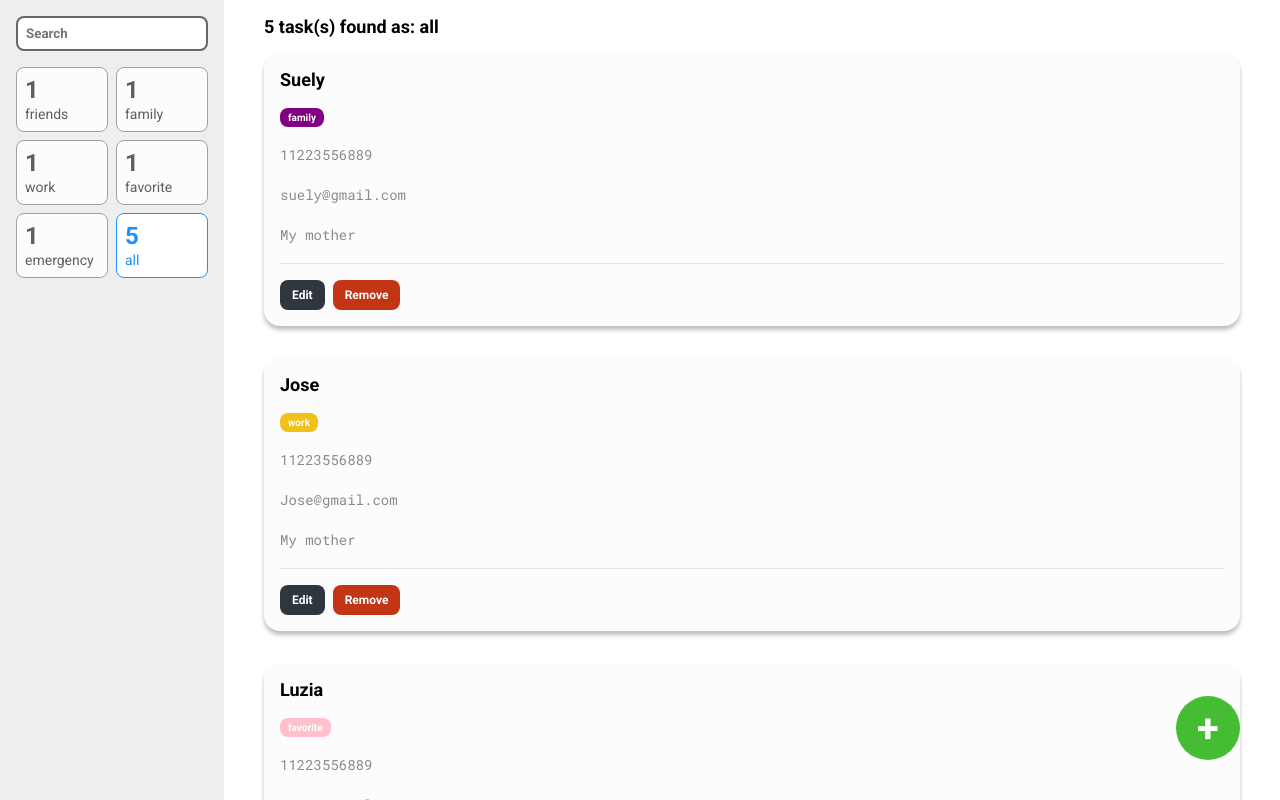
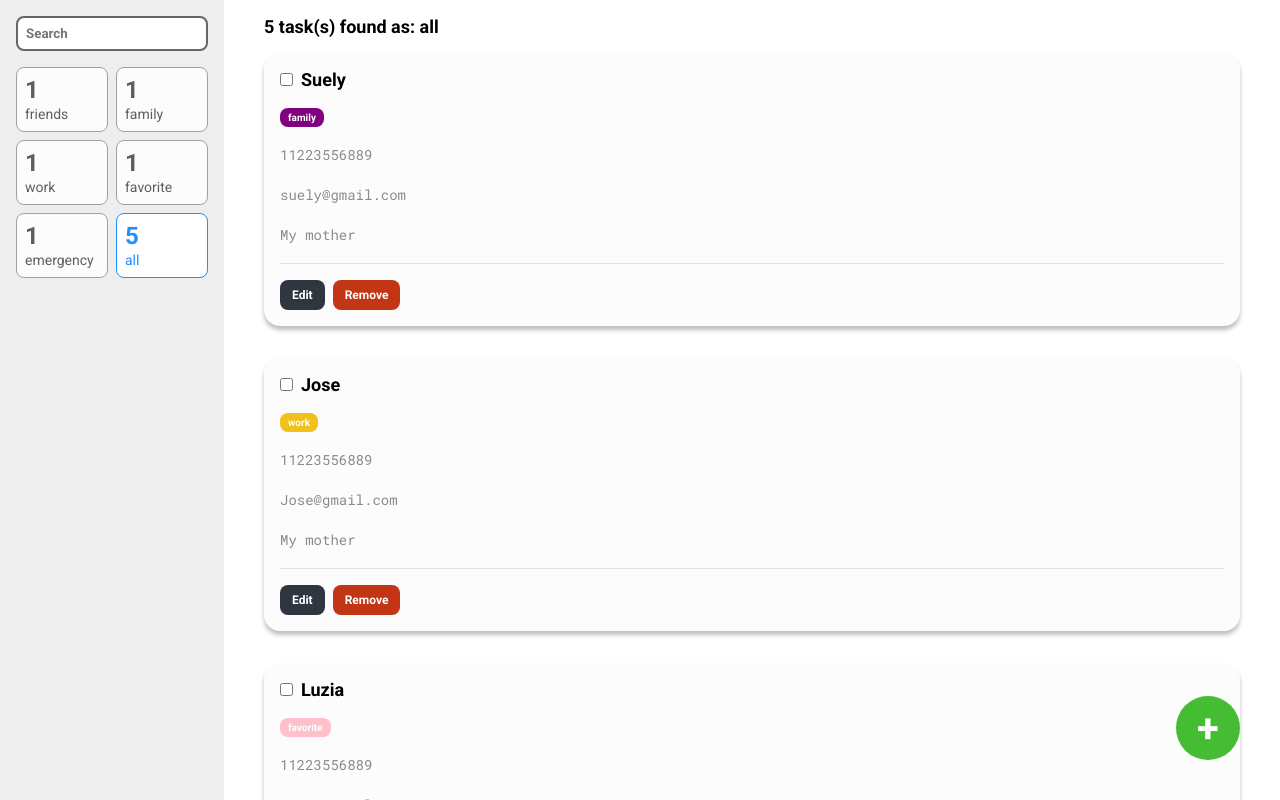
Before and after one commit to Caiobakerolov/List_contact, a React (Create React App) app: page / in a window 1280 px wide. Built offline with nearby package versions, Linux system fonts and the light colour scheme.

Commit message:
initial config checkbox

```diff
--- a/src/components/Task/index.tsx
+++ b/src/components/Task/index.tsx
@@ -46,7 +46,10 @@ const Task = ({
 
   return (
     <S.Card>
-      <S.Title>{name}</S.Title>
+      <label htmlFor="">
+        <input type="checkbox" id={name} />
+        <S.Title>{name}</S.Title>
+      </label>
       <S.Tag parameter="priority" priority={priority}>
         {priority}
       </S.Tag>
--- a/src/components/Task/styles.ts
+++ b/src/components/Task/styles.ts
@@ -24,23 +24,29 @@ export const Card = styled.div`
   padding: 16px;
   margin-bottom: 32px;
   border-radius: 16px;
+
+  label {
+    display: flex;
+    align-items: center;
+    margin-bottom: 16px;
+  }
 `
 
 export const Title = styled.h3`
   font-size: 18px;
   font-weight: bold;
-  margin-bottom: 16px;
+  margin-left: 8px;
 `
 
 export const Tag = styled.span<TagProps>`
+  color: #fff;
+  background-color: ${(props) => returnBackground(props)};
+  font-size: 10px;
+  font-weight: bold;
+  display: inline-block;
   padding: 4px 8px;
-  color: #fff;
-  font-weight: bold;
-  font-size: 10px;
-  background-color: ${(props) => returnBackground(props)};
   border-radius: 8px;
   margin-right: 16px;
-  display: inline-block;
 `
 
 export const InputDescription = styled.input`
```
